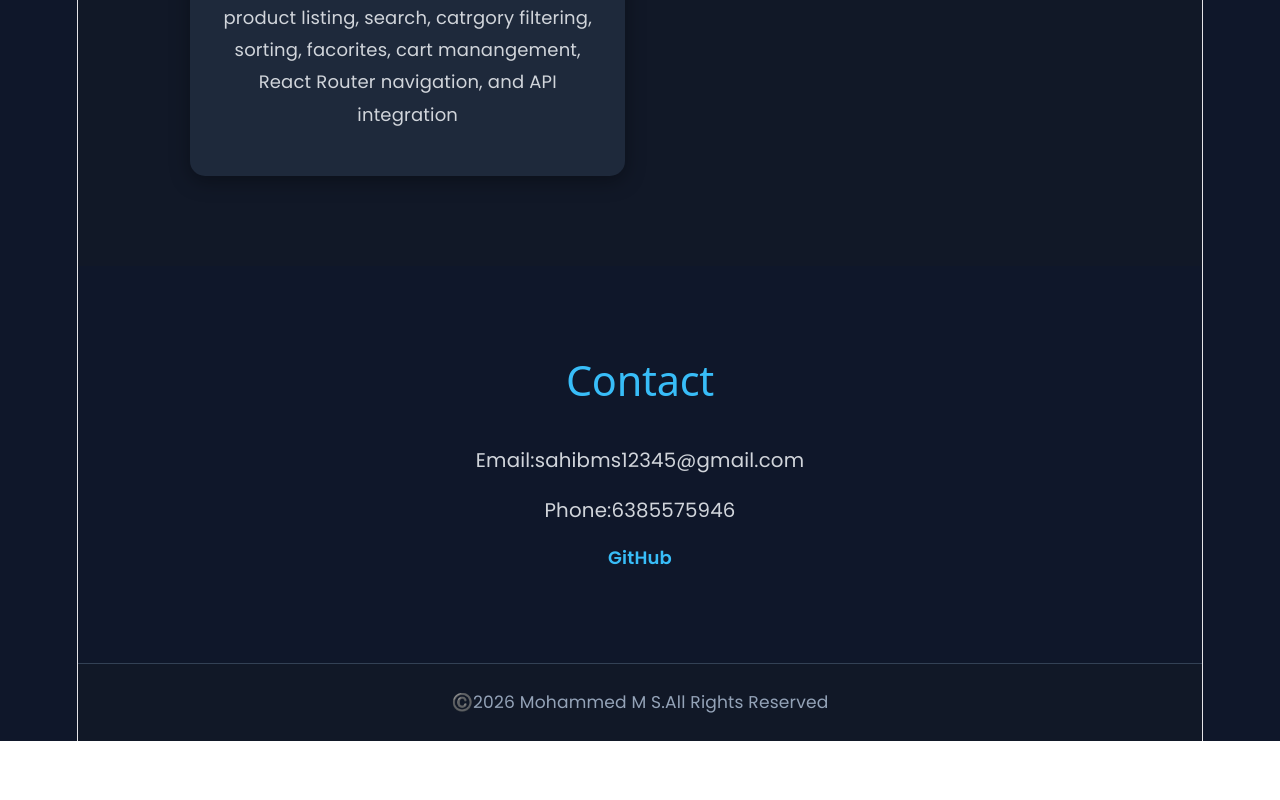
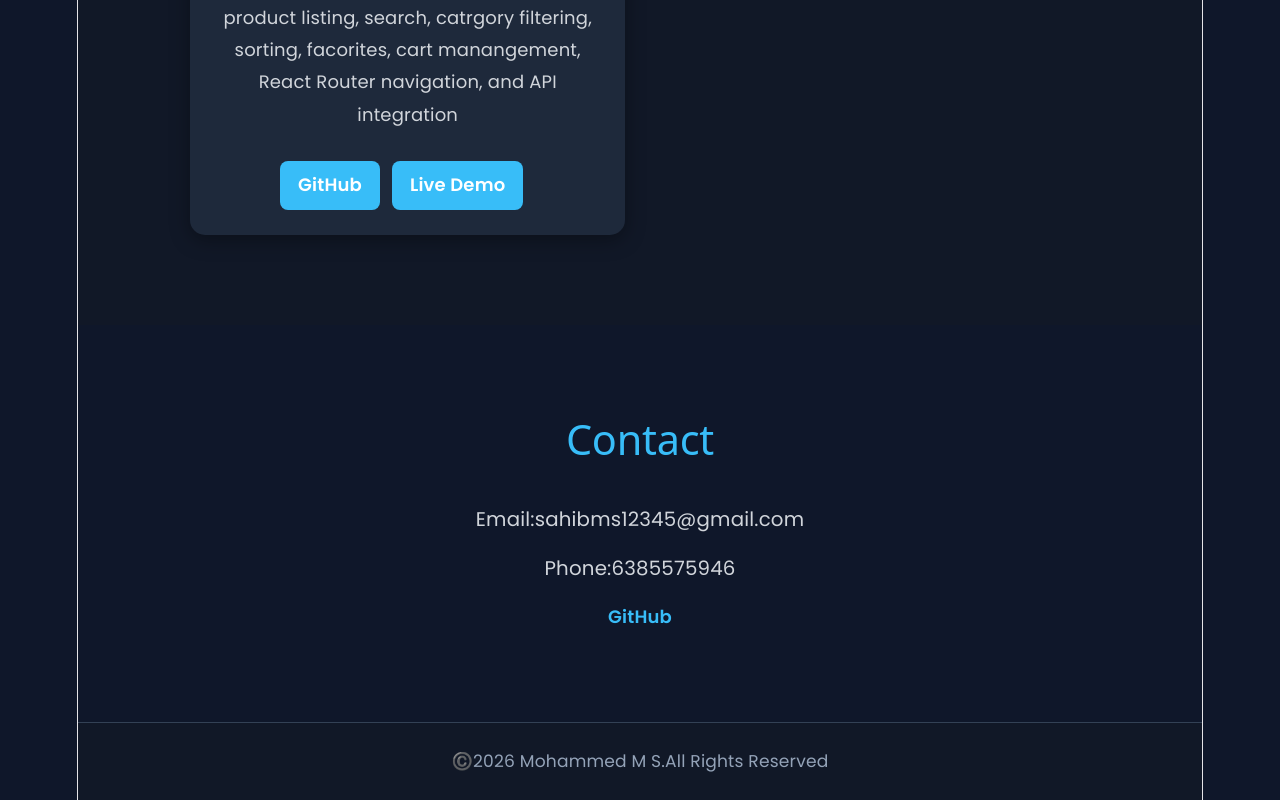
Before and after one commit to sahibms/my-portfolio, a React (Vite) app: page / in a window 1280 px wide. Shown: the part 2555-3355 px from the top of the page. Before the commit the page ends 3296 px from the top, so only its background shows below. Built offline with nearby package versions, Linux system fonts and the light colour scheme.

Commit message:
Update project links

```diff
--- a/src/components/Projects.jsx
+++ b/src/components/Projects.jsx
@@ -14,7 +14,7 @@ function Projects() {
                         Users can add,edit,delete and manage daily tasks.</p>
 
                     <a className="project-link" href="https://github.com/sahibms/Todo-app" target="_blank" rel="noreferrer">GitHub</a>
-                    <a className="project-link" href="https://steady-medovik-e3e22d.netlify.app/" target="_blank" rel="noreferrer">Live Demo</a>
+                    <a className="project-link" href="https://sahib-todo-app.netlify.app/" target="_blank" rel="noreferrer">Live Demo</a>
 
                 </article>
 
@@ -55,8 +55,11 @@ function Projects() {
                     <h3 className="project-title">E-Commerce App</h3>
 
                     <p className="project-text">A responsive e-commerce App build with React. This frontent project includes
-                        product listing, search, catrgory filtering, sorting, facorites, cart manangement, React Router navigation, and API integration
-                    </p>
+                        product listing, search, catrgory filtering, sorting, facorites, cart manangement, React Router navigation, and API integration</p>
+
+                    <a className="project-link" href="https://github.com/sahibms/ecommerce-app" target="_blank" rel="noreferrer">GitHub</a>
+                    <a className="project-link" href="https://sahib-ecommerce-app.netlify.app/" target="_blank" rel="noreferrer">Live Demo</a>
+
                 </article>
 
             </div>
```
